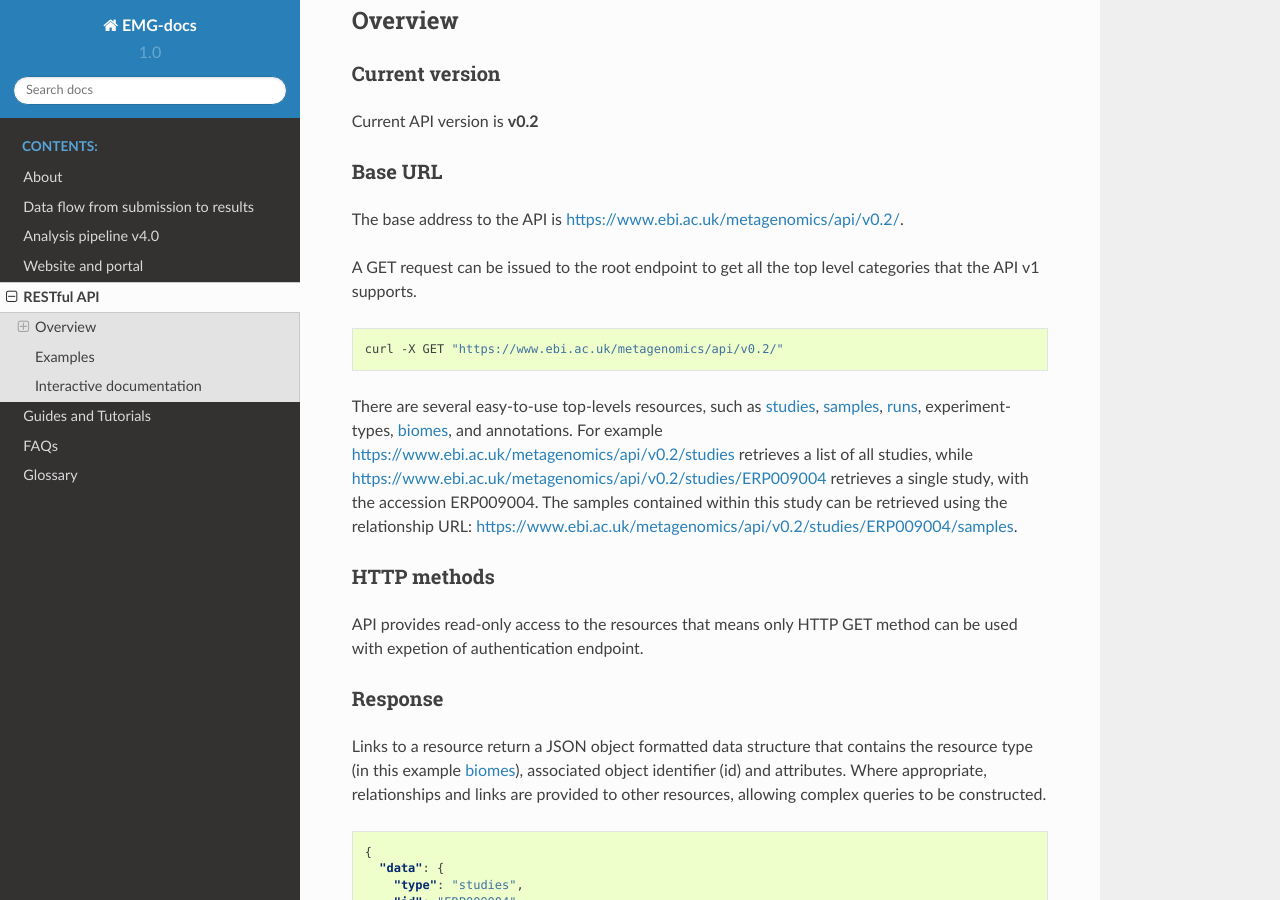
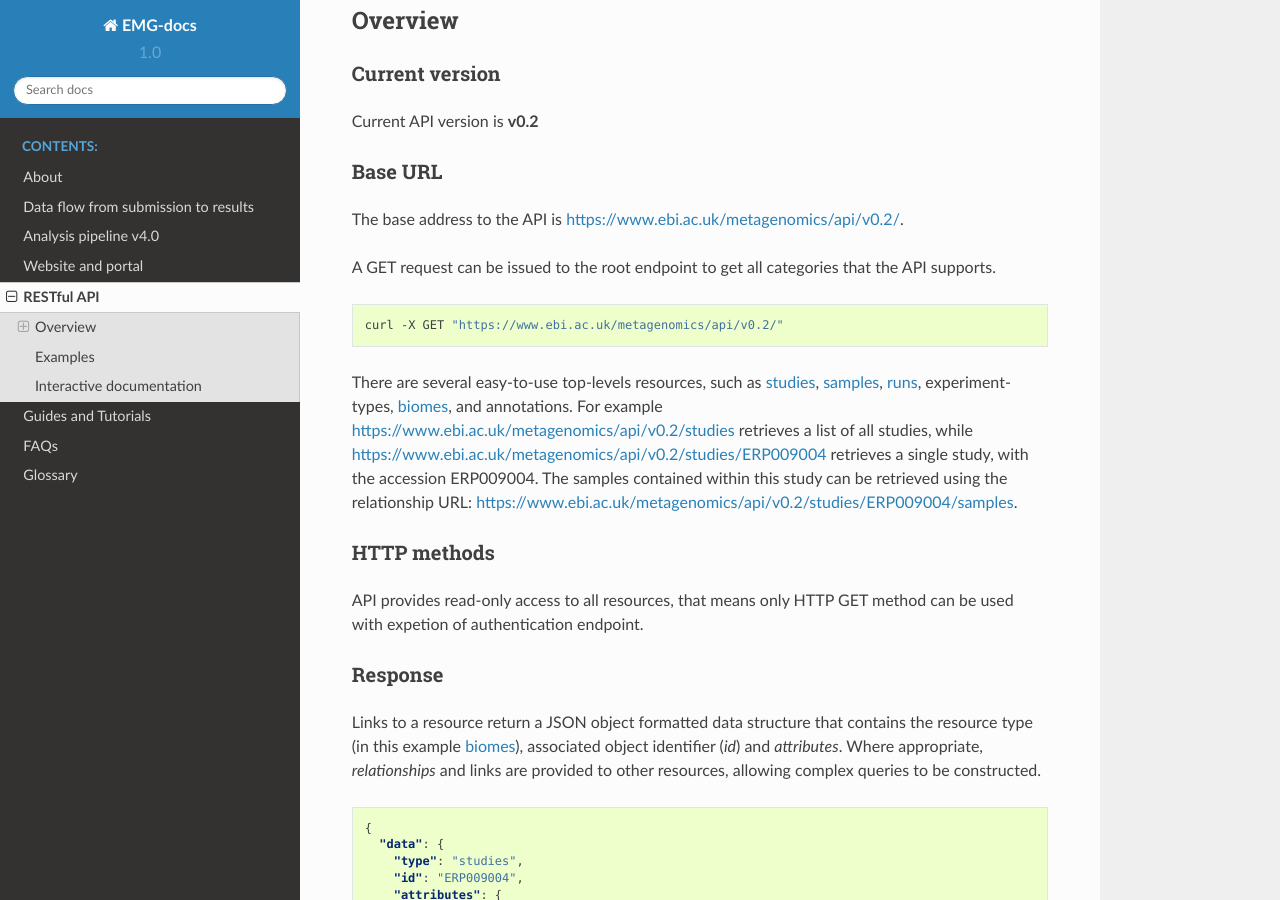
Before and after one commit to EBI-Metagenomics/EMG-docs, a Sphinx documentation site: the page built from docs/api.rst, in a window 1280 px wide and 900 px high, scrolled down 252 px. Built offline with Sphinx 7.4.7 and the Read the Docs theme 2.0.0, drawn with Linux system fonts in a browser that asks for light colours; some of the changed text lies outside the part shown.

```diff
--- a/docs/api.rst
+++ b/docs/api.rst
@@ -22,8 +22,7 @@ Base URL
 
 The base address to the API is https://www.ebi.ac.uk/metagenomics/api/v0.2/.
 
-A GET request can be issued to the root endpoint to get all the top level
-categories that the API v1 supports.
+A GET request can be issued to the root endpoint to get all categories that the API supports.
 
 .. highlight:: bash
 
@@ -45,7 +44,7 @@ https://www.ebi.ac.uk/metagenomics/api/v0.2/studies/ERP009004/samples.
 HTTP methods
 ^^^^^^^^^^^^
 
-API provides read-only access to the resources that means only HTTP GET
+API provides read-only access to all resources, that means only HTTP GET
 method can be used with expetion of authentication endpoint.
 
 
@@ -54,8 +53,8 @@ Response
 
 Links to a resource return a JSON object formatted data structure that
 contains the resource type (in this example :term:`biomes<biome>`), associated
-object identifier (id) and attributes. Where appropriate, relationships and
-links are provided to other resources, allowing complex queries to be
+object identifier (*id*) and *attributes*. Where appropriate, *relationships*
+and links are provided to other resources, allowing complex queries to be
 constructed.
 
 .. highlight:: json
@@ -185,8 +184,9 @@ Parameters
 
 Lists of resources can be filtered and sorted by selected parameters, allowing
 the construction of more complex queries. For instance, in order to retrieve
-oceanographic samples from metagenomic studies taken at temperature less than
-10C, the following query could be constructed:
+oceanographic :term:`samples<sample>` from :term:`metagenomic`
+:term:`studies<study>` taken at temperature less than 10C, the following query
+could be constructed:
 
 .. highlight:: bash
 
```
Also changed, not shown: other parts of docs/api.rst (+10 -0 lines).
